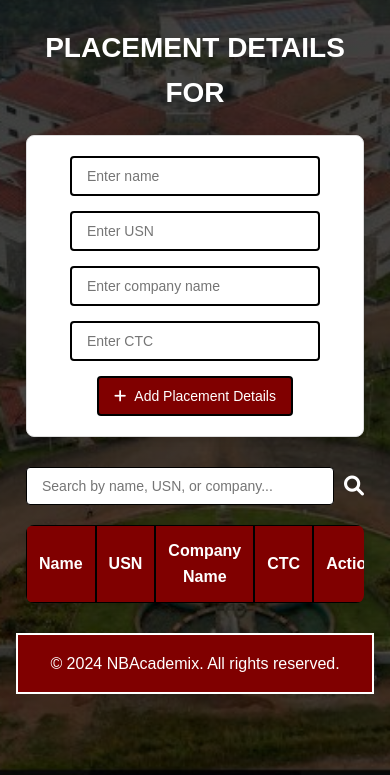
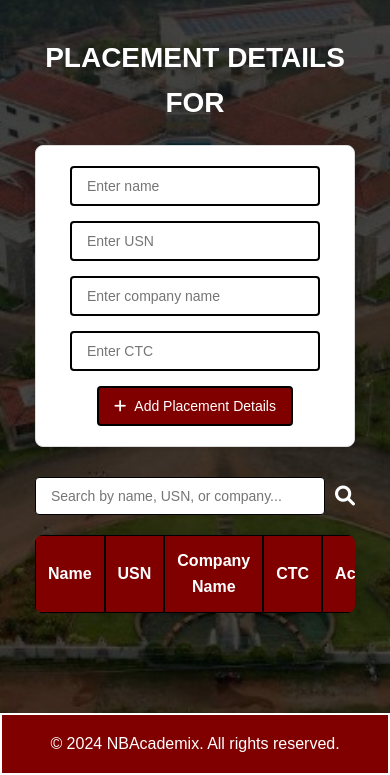
Before and after one commit to VaishnaviRaoB/NBAcademix, a Django app: template NBAcademix/adminpage/templates/adminpage/placement_year_details.html in a window 390 px wide. Shown: the part 69-844 px from the top of the page. Run offline with Django 3.2, Linux system fonts and the light colour scheme; the template is opened without the code that fills it, so the values that code supplies are empty.

Commit message:
placement details

```diff
--- a/NBAcademix/adminpage/templates/adminpage/placement_year_details.html
+++ b/NBAcademix/adminpage/templates/adminpage/placement_year_details.html
@@ -794,6 +794,75 @@
             flex-direction: column;
         }
     }
+    /* Footer Styles */
+footer {
+    position: fixed;
+    bottom: 0;
+    left: 0;
+    width: 100%;
+    background-color: #800000;
+    color: white;
+    text-align: center;
+    padding: 15px 0;
+    margin: 0;
+    z-index: 100;
+}
+
+/* Responsive Styles */
+@media (max-width: 1200px) {
+    .performance-container {
+        max-width: 95%;
+    }
+
+    .performance-table th:last-child,
+    .performance-table td:last-child {
+        width: 450px;
+    }
+}
+
+@media (max-width: 768px) {
+    .performance-container {
+        padding: 20px 10px 80px 10px;
+    }
+
+    .form-group {
+        flex-direction: column;
+    }
+
+    .search-input {
+        width: 100%;
+    }
+
+    .action-buttons {
+        flex-wrap: wrap;
+        justify-content: center;
+        gap: 8px;
+    }
+
+    .performance-table th:last-child,
+    .performance-table td:last-child {
+        width: auto;
+    }
+
+    .delete-confirmation {
+        width: 90%;
+        margin: 0 auto;
+    }
+
+    .alert {
+        width: 90%;
+        margin: 0 auto;
+    }
+
+    .modal-content {
+        width: 95%;
+        margin: 10px;
+    }
+
+    footer {
+        padding: 10px 0;
+    }
+}
  </style>
 
 <script>
```
Also changed, not shown: 8 other files.
